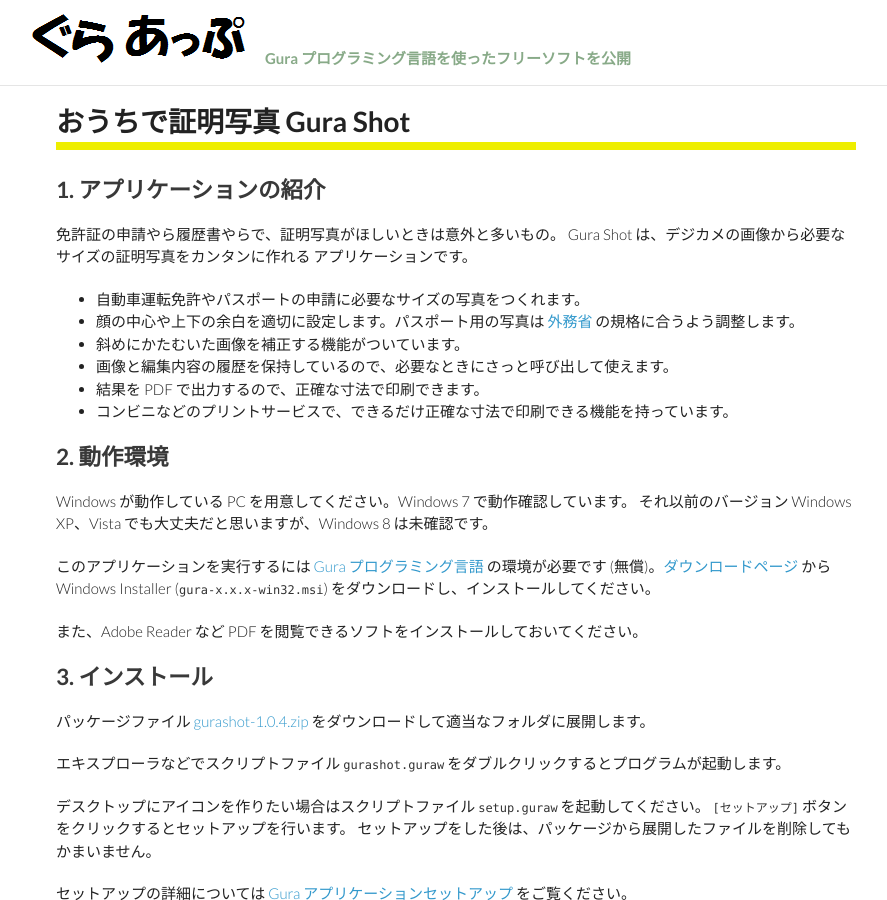
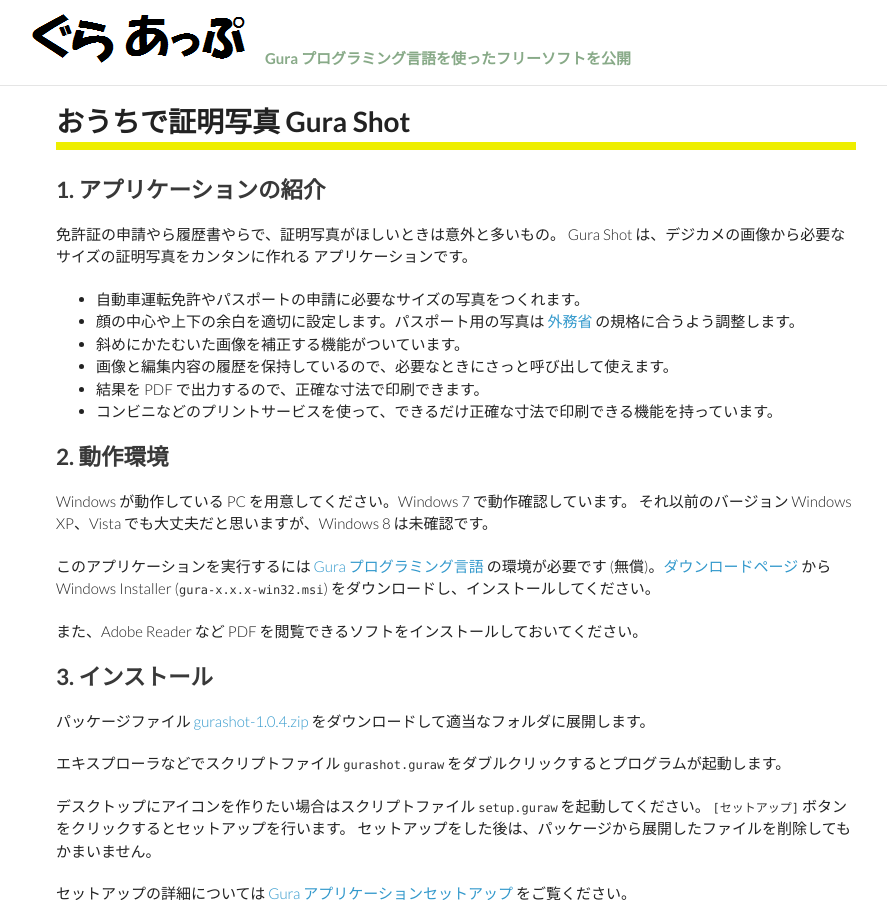
Before and after one commit to gura-app/gura-app.github.io, a Jekyll site: the page built from gurashot/index.md, in a window 1280 px wide and 900 px high. Shown: the whole window, without its empty margins (184-1071 px from the left). Built offline with Jekyll 4.4.1, drawn with Linux system fonts in a browser that asks for light colours; Markdown is read by kramdown in place of the engine named in the settings.

Commit message:
updated document

```diff
--- a/gurashot/index.md
+++ b/gurashot/index.md
@@ -19,7 +19,7 @@
 * 斜めにかたむいた画像を補正する機能がついています。
 * 画像と編集内容の履歴を保持しているので、必要なときにさっと呼び出して使えます。
 * 結果を PDF で出力するので、正確な寸法で印刷できます。
-* コンビニなどのプリントサービスで、できるだけ正確な寸法で印刷できる機能を持っています。
+* コンビニなどのプリントサービスを使って、できるだけ正確な寸法で印刷できる機能を持っています。
 
 
 ## <a name="environment"></a>2. 動作環境
```
